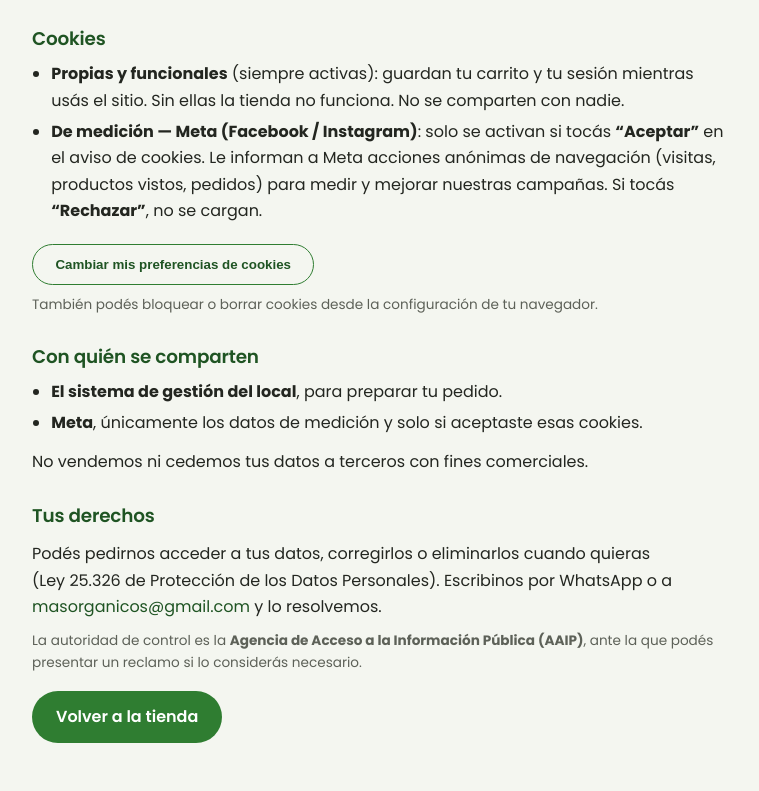
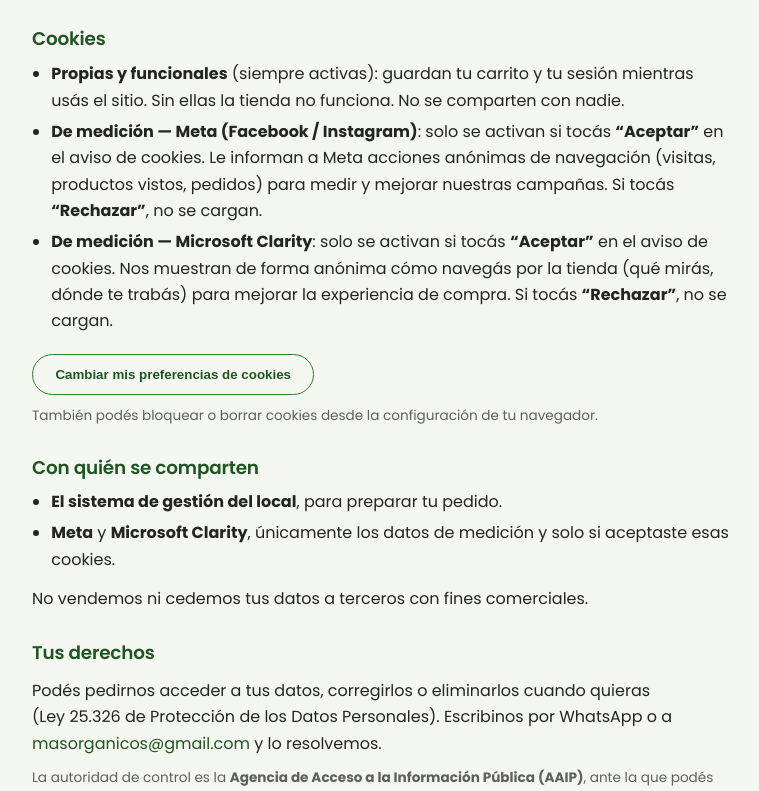
Before and after one commit to adrilazo2008-create/tienda-masorganicos, a FastAPI app: template app/templates/privacidad.html in a window 1280 px wide. Shown: the part 822-1613 px from the top of the page, without its empty margins (64-823 px from the left). Run offline with FastAPI, Linux system fonts and the light colour scheme; the template is opened without the code that fills it, so the values that code supplies are empty.

Commit message:
Sumar Microsoft Clarity para ver friccion de clientes nuevos
Heatmaps y grabaciones de sesion, sin necesidad de login. Se carga solo
si la persona acepta las cookies de medicion (mismo aviso que ya existia
para Meta Pixel, ahora menciona ambos). Project ID en
app/data/integraciones.json (clarity_id), igual que meta_pixel_id.

Co-Authored-By: Claude Sonnet 5 <noreply@anthropic.com>

```diff
--- a/app/data/integraciones.json
+++ b/app/data/integraciones.json
@@ -1,4 +1,5 @@
 {
-  "_ayuda": "meta_pixel_id: el ID numérico del Pixel de Meta (Administrador de eventos de Meta Business). Vacío = desactivado. Eventos que dispara la tienda: PageView (todas las páginas), ViewContent (ficha de producto), AddToCart, InitiateCheckout (checkout), Purchase (pedido confirmado, con valor y moneda ARS).",
-  "meta_pixel_id": "1101405808098438"
+  "_ayuda": "meta_pixel_id: el ID numérico del Pixel de Meta (Administrador de eventos de Meta Business). Vacío = desactivado. Eventos que dispara la tienda: PageView (todas las páginas), ViewContent (ficha de producto), AddToCart, InitiateCheckout (checkout), Purchase (pedido confirmado, con valor y moneda ARS). clarity_id: el project ID de Microsoft Clarity (clarity.microsoft.com/projects) — heatmaps y grabaciones de sesión para ver por dónde se traban los clientes nuevos. Vacío = desactivado.",
+  "meta_pixel_id": "1101405808098438",
+  "clarity_id": "ynmqxyg5i5"
 }
--- a/app/main.py
+++ b/app/main.py
@@ -186,6 +186,7 @@ def ctx(request: Request, **extra):
         entorno=S.entorno,
         anuncio=contenido.anuncio(),
         meta_pixel=contenido.meta_pixel_id(),
+        clarity_id=contenido.clarity_id(),
     )
     base.update(extra)
     return base
--- a/app/templates/base.html
+++ b/app/templates/base.html
@@ -19,6 +19,22 @@ window.cargarPixel = function(){
   fbq('init','{{ meta_pixel }}');fbq('track','PageView');
 };
 try { if (localStorage.getItem('mo-cookies') === 'si') window.cargarPixel(); } catch(e){}
+</script>
+{% endif %}
+{% if clarity_id %}
+<script>
+/* Microsoft Clarity: heatmaps y grabaciones de sesión, para ver por dónde se
+   traban los clientes nuevos. Solo se carga si acepta cookies (igual que Meta). */
+window.cargarClarity = function(){
+  if (window.clarity && window.clarity.loaded) return;
+  (function(c,l,a,r,i,t,y){
+      c[a]=c[a]||function(){(c[a].q=c[a].q||[]).push(arguments)};
+      t=l.createElement(r);t.async=1;t.src="https://www.clarity.ms/tag/"+i;
+      y=l.getElementsByTagName(r)[0];y.parentNode.insertBefore(t,y);
+  })(window, document, "clarity", "script", "{{ clarity_id }}");
+  window.clarity.loaded = true;
+};
+try { if (localStorage.getItem('mo-cookies') === 'si') window.cargarClarity(); } catch(e){}
 </script>
 {% endif %}
 <link rel="preconnect" href="https://fonts.googleapis.com">
@@ -122,11 +138,12 @@ try { if (localStorage.getItem('mo-cookies') === 'si') window.cargarPixel(); } c
 
 <div id="toasts" role="status" aria-live="polite"></div>
 
-{% if meta_pixel %}
+{% if meta_pixel or clarity_id %}
 <div class="cookie-banner" id="cookie-banner" role="dialog" aria-label="Cookies" aria-live="polite" hidden>
   <p>
     Usamos cookies propias para que funcione tu carrito y tu sesión, y cookies de
-    <b>Meta</b> para medir nuestras campañas. Podés aceptarlas o rechazarlas.
+    <b>Meta</b> y <b>Microsoft Clarity</b> para medir nuestras campañas y mejorar la
+    tienda. Podés aceptarlas o rechazarlas.
     <a href="/privacidad">Más información</a>.
   </p>
   <div class="cookie-acc">
@@ -139,6 +156,7 @@ try { if (localStorage.getItem('mo-cookies') === 'si') window.cargarPixel(); } c
     try { localStorage.setItem('mo-cookies', v); } catch(e){}
     var b = document.getElementById('cookie-banner'); if (b) b.hidden = true;
     if (v === 'si' && window.cargarPixel) window.cargarPixel();
+    if (v === 'si' && window.cargarClarity) window.cargarClarity();
   }
   (function(){
     var elegido = '';
--- a/app/templates/privacidad.html
+++ b/app/templates/privacidad.html
@@ -43,6 +43,9 @@
     <li><b>De medición — Meta (Facebook / Instagram)</b>: solo se activan si tocás <b>“Aceptar”</b> en el aviso de cookies.
       Le informan a Meta acciones anónimas de navegación (visitas, productos vistos, pedidos) para medir y mejorar
       nuestras campañas. Si tocás <b>“Rechazar”</b>, no se cargan.</li>
+    <li><b>De medición — Microsoft Clarity</b>: solo se activan si tocás <b>“Aceptar”</b> en el aviso de cookies.
+      Nos muestran de forma anónima cómo navegás por la tienda (qué mirás, dónde te trabás) para mejorar la
+      experiencia de compra. Si tocás <b>“Rechazar”</b>, no se cargan.</li>
   </ul>
   <p>
     <button type="button" class="btn-sec" onclick="cambiarPrefCookies()">Cambiar mis preferencias de cookies</button>
@@ -52,7 +55,7 @@
   <h2>Con quién se comparten</h2>
   <ul>
     <li><b>El sistema de gestión del local</b>, para preparar tu pedido.</li>
-    <li><b>Meta</b>, únicamente los datos de medición y solo si aceptaste esas cookies.</li>
+    <li><b>Meta</b> y <b>Microsoft Clarity</b>, únicamente los datos de medición y solo si aceptaste esas cookies.</li>
   </ul>
   <p>No vendemos ni cedemos tus datos a terceros con fines comerciales.</p>
 
```
Also changed, not shown: app/contenido.py (+9 -0 lines).
